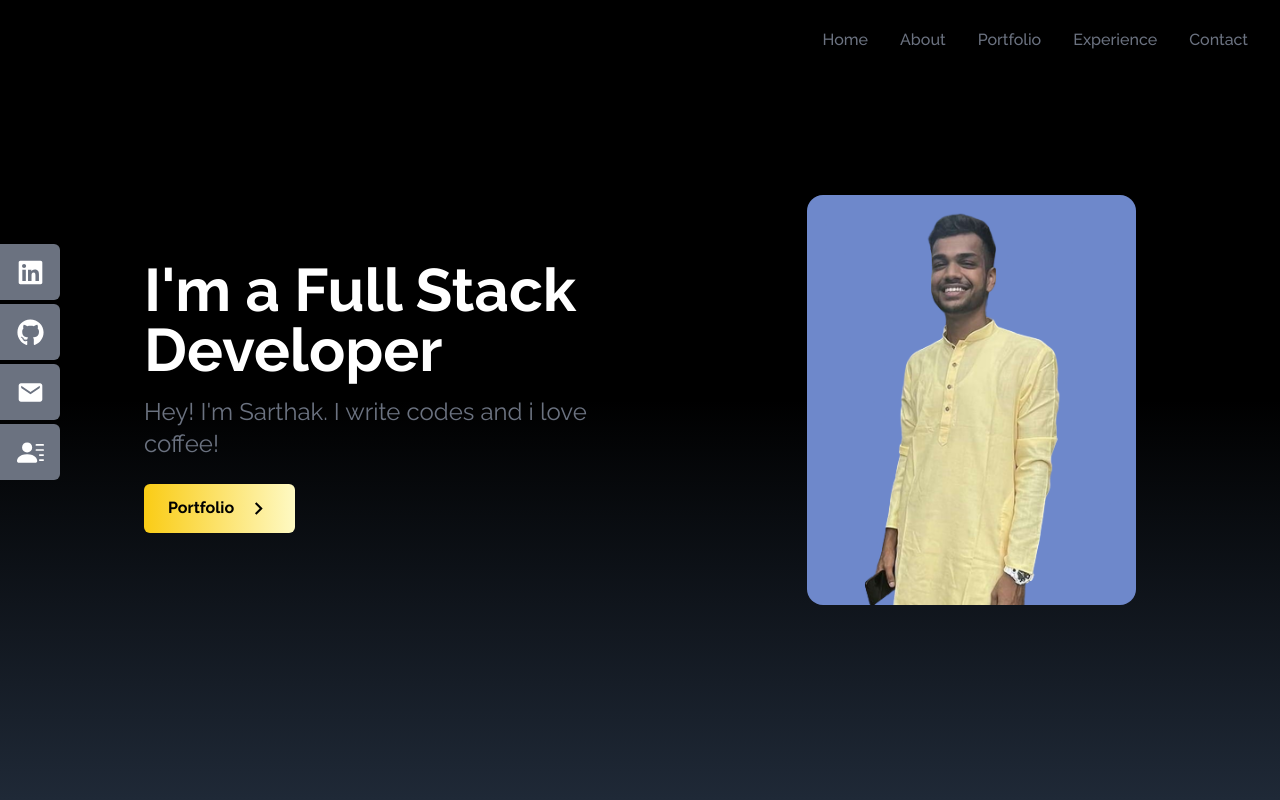
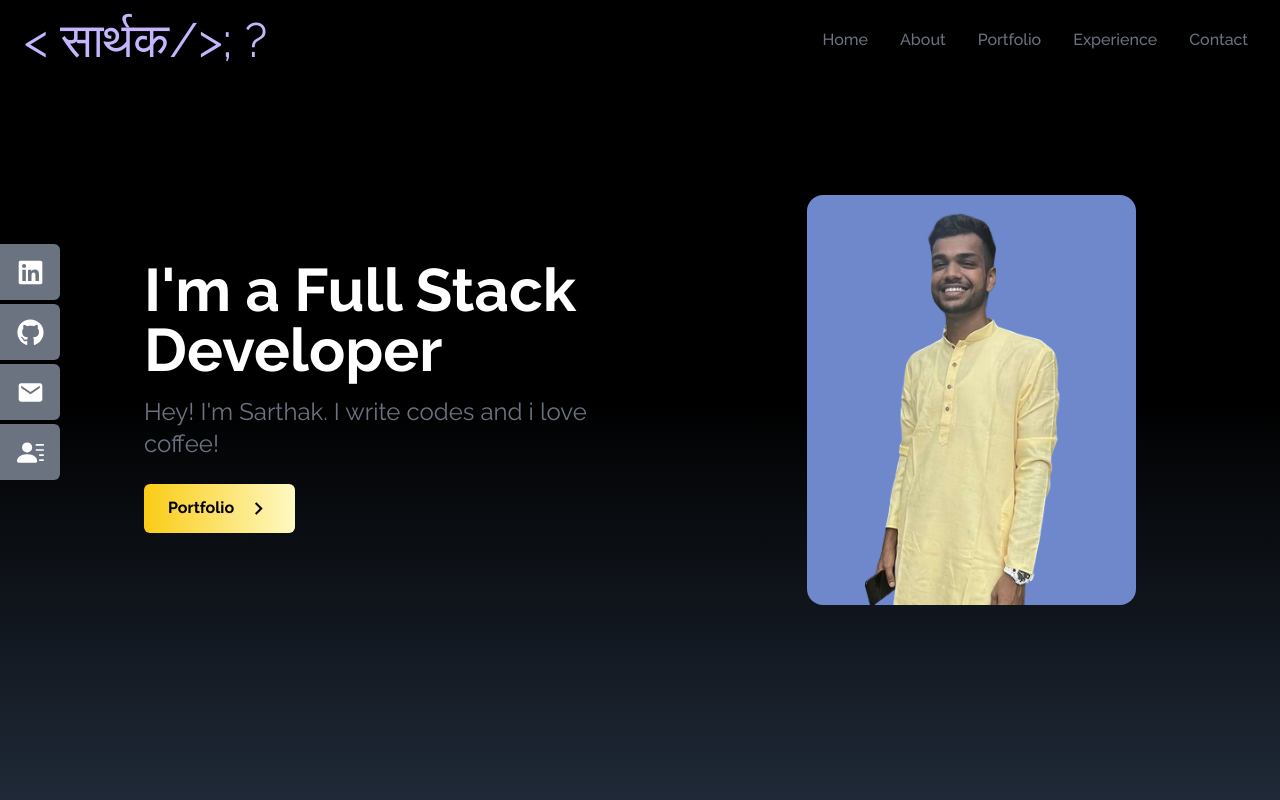
Before and after one commit to pentagramma/react-portfolio, a React (Create React App) app: page / in a window 1280 px wide. Shown: the top 800 px of the page. Built offline with nearby package versions, Linux system fonts and the light colour scheme; a web font is replaced by a local one.

Commit message:
completed

```diff
--- a/src/components/NavBar.jsx
+++ b/src/components/NavBar.jsx
@@ -22,14 +22,14 @@ const TypingEffect = ({ text }) => {
             setDisplayText('');
           }, 3500); // Repeat every 3.5 seconds
         }
-      }, 200); // Adjust typing speed (200 milliseconds)
+      }, 400); // Adjust typing speed (200 milliseconds)
     };
 
     startTyping();
 
     const cursorInterval = setInterval(() => {
       setShowCursor((prevShowCursor) => !prevShowCursor);
-    }, 500); // Cursor blinking interval
+    }, 300); // Cursor blinking interval
 
     return () => {
       clearInterval(typingInterval);
@@ -78,7 +78,7 @@ const Navbar = () => {
     <div className='flex justify-between items-center w-full h-20 text-white fixed bg-black px-4 z-50'>
       <div>
         <h1 className='text-5xl font-signature ml-2 text-violet-300'>
-          <TypingEffect text="</> सार्थक" />
+          <TypingEffect text="< सार्थक/>; " />
         </h1>
       </div>
       <div className='md:hidden cursor-pointer pr-3 z-10 text-gray-400' onClick={toggleNav}>
```
